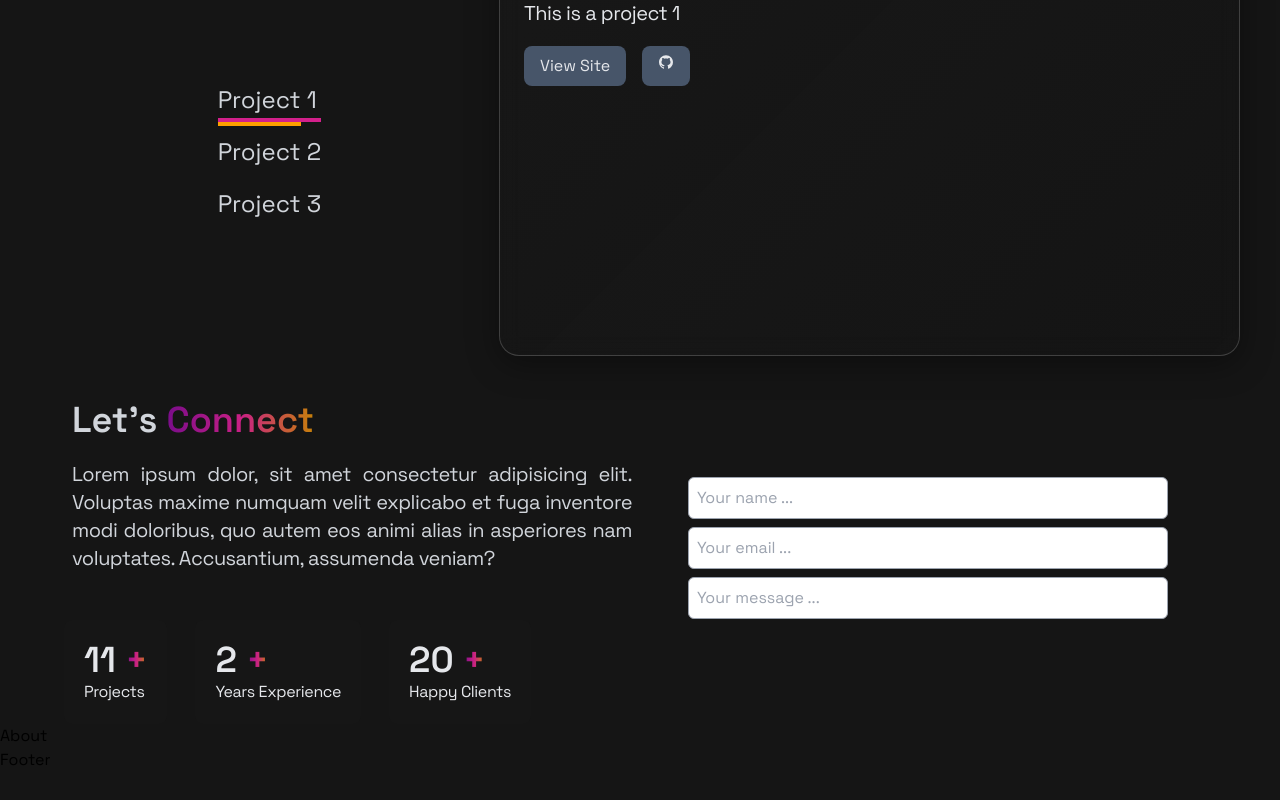
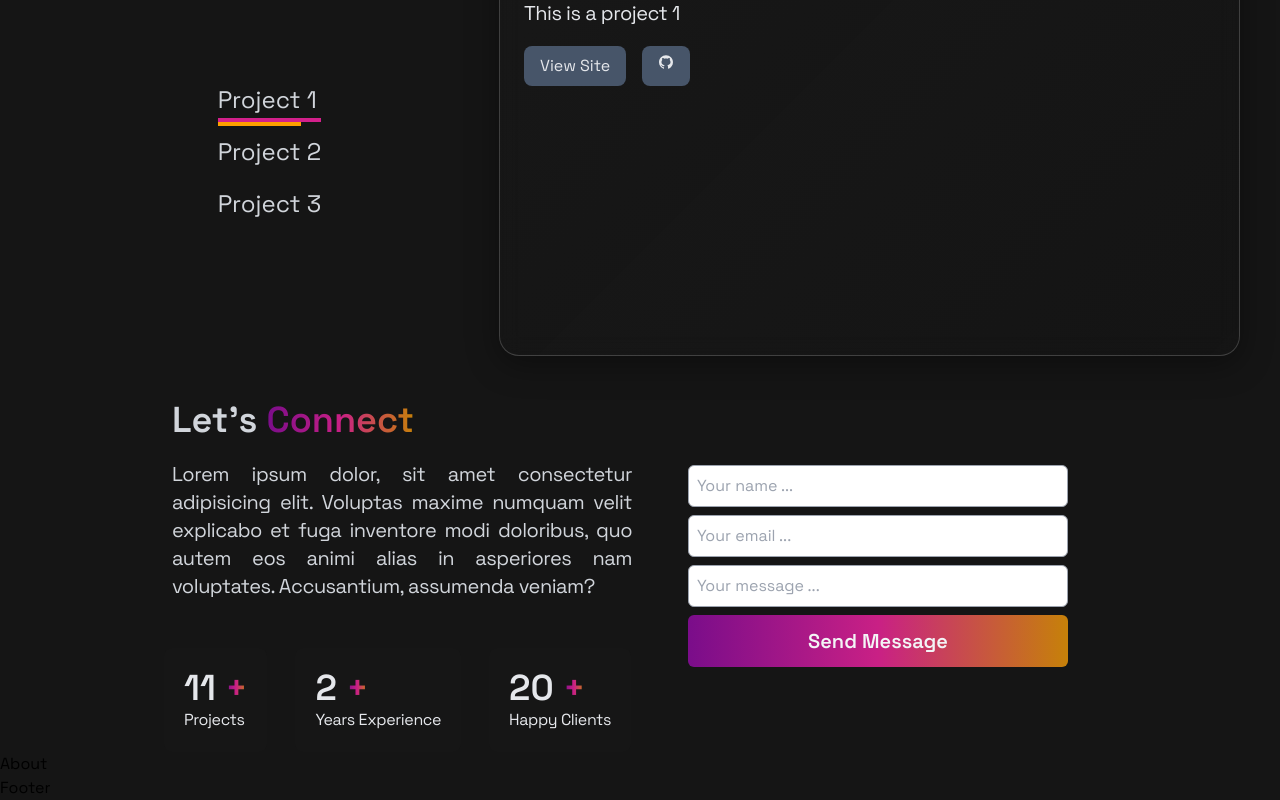
Before and after one commit to njange/portfolio, a React (Vite) app: page / in a window 1280 px wide. Shown: the part 978-1778 px from the top of the page. Before the commit the page ends 1750 px from the top, so only its background shows below. Built offline with nearby package versions, Linux system fonts and the light colour scheme.

Commit message:
endpoint added

```diff
--- a/src/components/Contact.jsx
+++ b/src/components/Contact.jsx
@@ -3,7 +3,7 @@ import React from "react";
 const Contact = () => {
   return (
     <div
-      className="px-6 max-w-[1200px] mx-auto grid md:grid-cols-2 place-items-center"
+      className="px-6 max-w-[1000px] mx-auto grid md:grid-cols-2 place-items-center"
       id="contact"
     >
       <div>
@@ -39,7 +39,7 @@ const Contact = () => {
           </div>
         </div>
       </div>
-      <form action='endpoint' method='POST' className='max-w-6xl p5 md:p-12' id='form'>
+      <form action='https://getform.io/f/panvdzja' method='POST' className='max-w-6xl p5 md:p-12' id='form'>
         <input
             type='text'
             id='name'
@@ -60,9 +60,11 @@ const Contact = () => {
             cols='30'
             rows='4'
             placeholder='Your message ...'
-            name='textarea'
             className='mb-2 w-full rounded-md border border-gray-400 py-2 pl-2 pr-4'
         />
+        <button type='submit' className='w-full py-3 rounded-md text-gray-100 font-semibold text-xl bg-primary-color'>
+            Send Message
+        </button>
 
       </form>
     </div>
```
